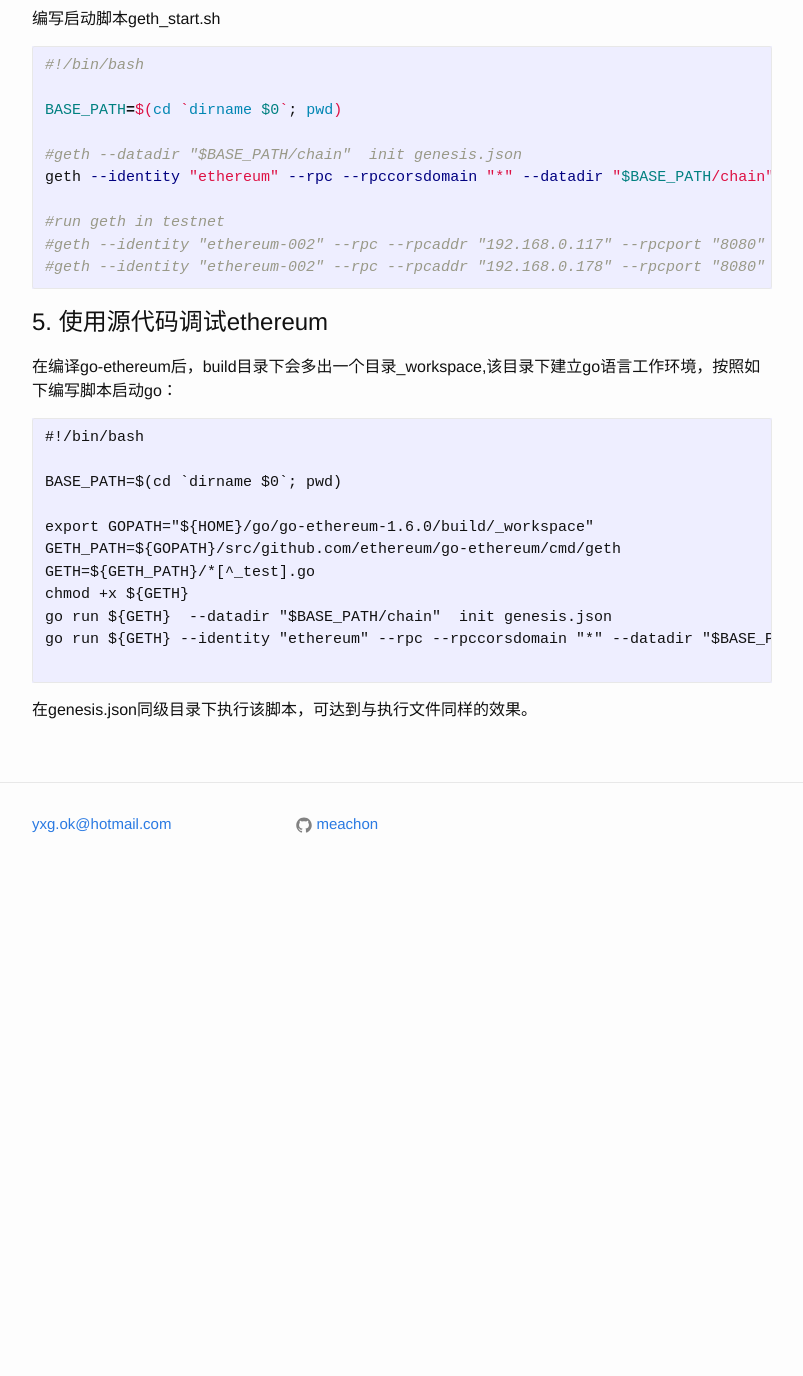
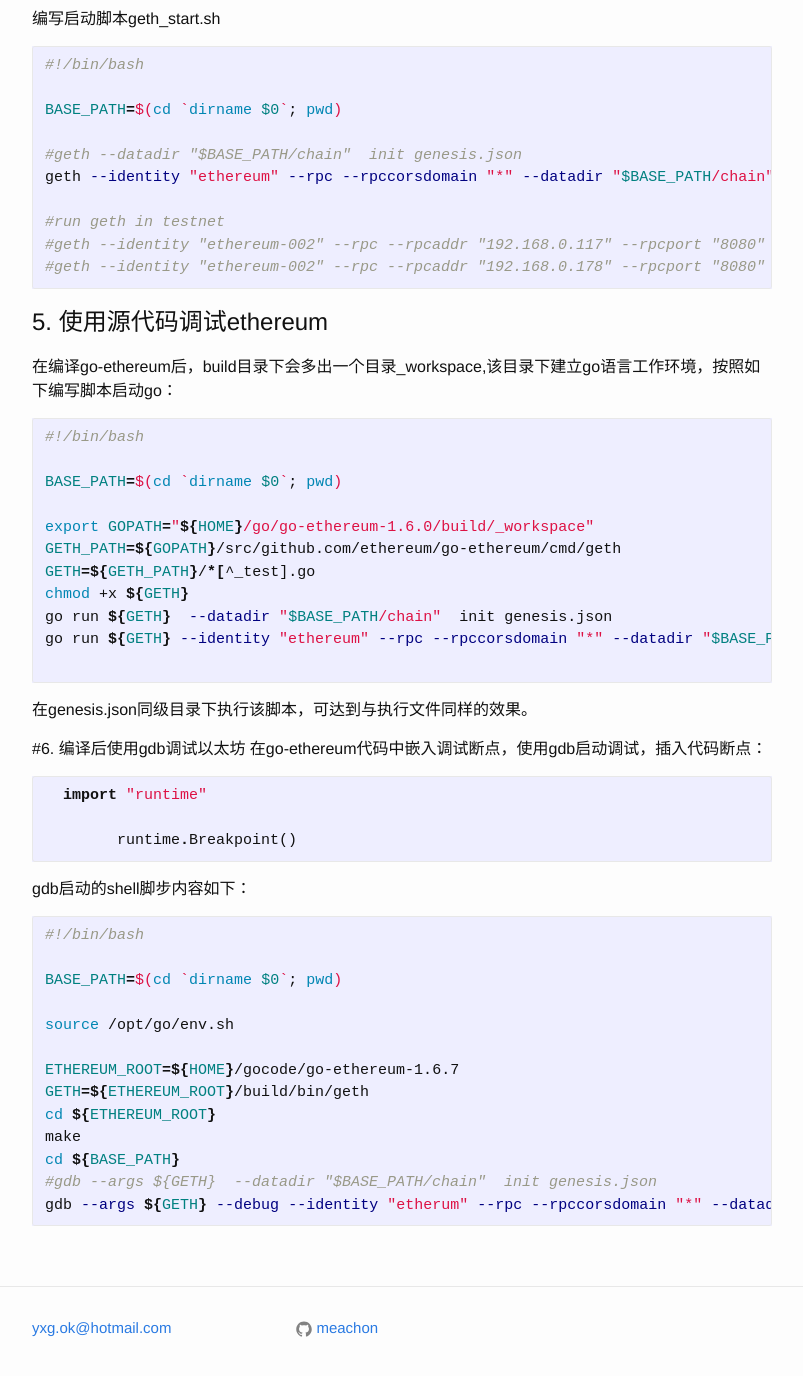
Before and after one commit to meachon/meachon.github.io, a Jekyll site: the page built from _posts/2017-08-30-搭建以太坊私有网络.md, in a window 1280 px wide and 1400 px high, scrolled down 1556 px. Shown: the top 1376 px of the window, without its empty margins (238-1041 px from the left). Built offline with Jekyll 4.4.1, drawn with Linux system fonts in a browser that asks for light colours; before the commit the page ends 2452 px from its top, so only the background shows below that.

Commit message:
modify debug go-ethereum with gdb

````diff
--- a/_posts/2017-08-30-搭建以太坊私有网络.md
+++ b/_posts/2017-08-30-搭建以太坊私有网络.md
@@ -77,7 +77,7 @@
 
 # 5. 使用源代码调试ethereum
 在编译go-ethereum后，build目录下会多出一个目录_workspace,该目录下建立go语言工作环境，按照如下编写脚本启动go：
-```
+```shell
 #!/bin/bash
 
 BASE_PATH=$(cd `dirname $0`; pwd)
@@ -91,3 +91,27 @@
 
 ```
 在genesis.json同级目录下执行该脚本，可达到与执行文件同样的效果。
+
+#6. 编译后使用gdb调试以太坊
+在go-ethereum代码中嵌入调试断点，使用gdb启动调试，插入代码断点：
+```golang
+  import "runtime"
+
+	runtime.Breakpoint()
+```
+gdb启动的shell脚步内容如下：
+```shell
+#!/bin/bash
+
+BASE_PATH=$(cd `dirname $0`; pwd)
+
+source /opt/go/env.sh
+
+ETHEREUM_ROOT=${HOME}/gocode/go-ethereum-1.6.7
+GETH=${ETHEREUM_ROOT}/build/bin/geth
+cd ${ETHEREUM_ROOT}
+make
+cd ${BASE_PATH}
+#gdb --args ${GETH}  --datadir "$BASE_PATH/chain"  init genesis.json
+gdb --args ${GETH} --debug --identity "etherum" --rpc --rpccorsdomain "*" --datadir "$BASE_PATH/chain" --port "30303"  --rpcapi "db,eth,net,web3" --networkid 2088 console
+```
````
